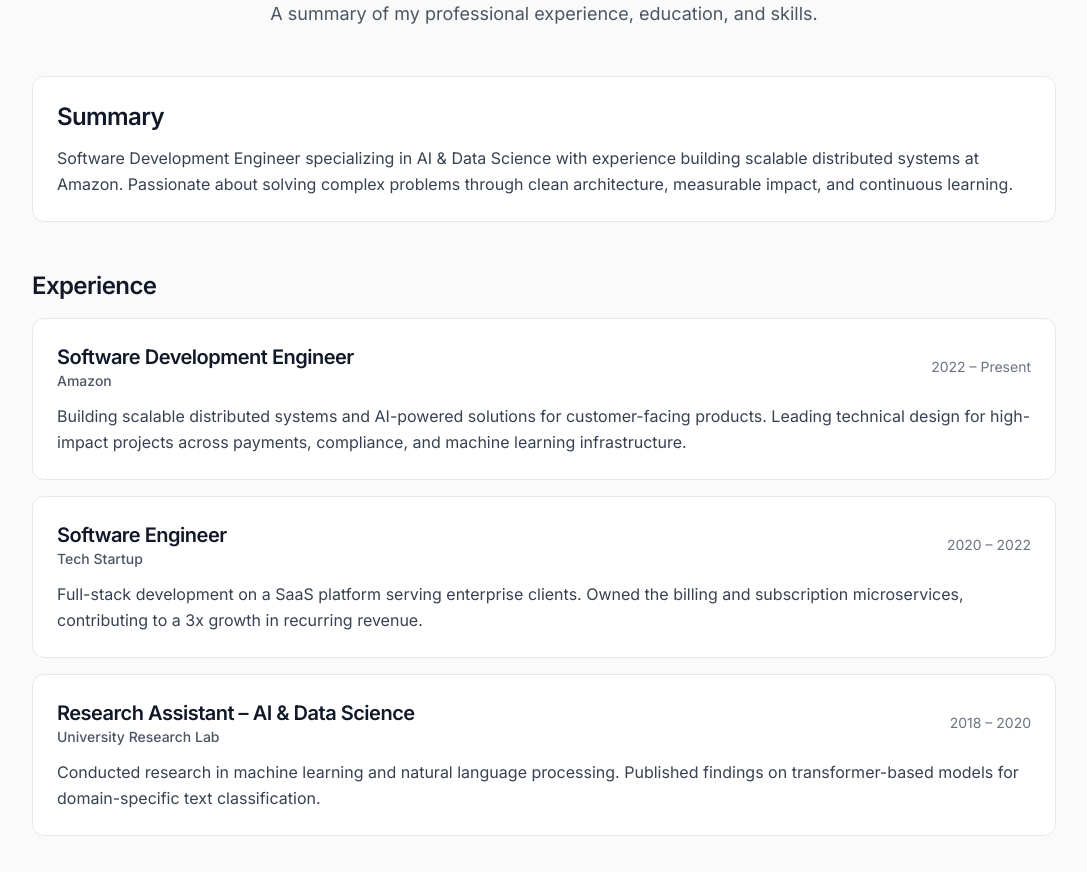
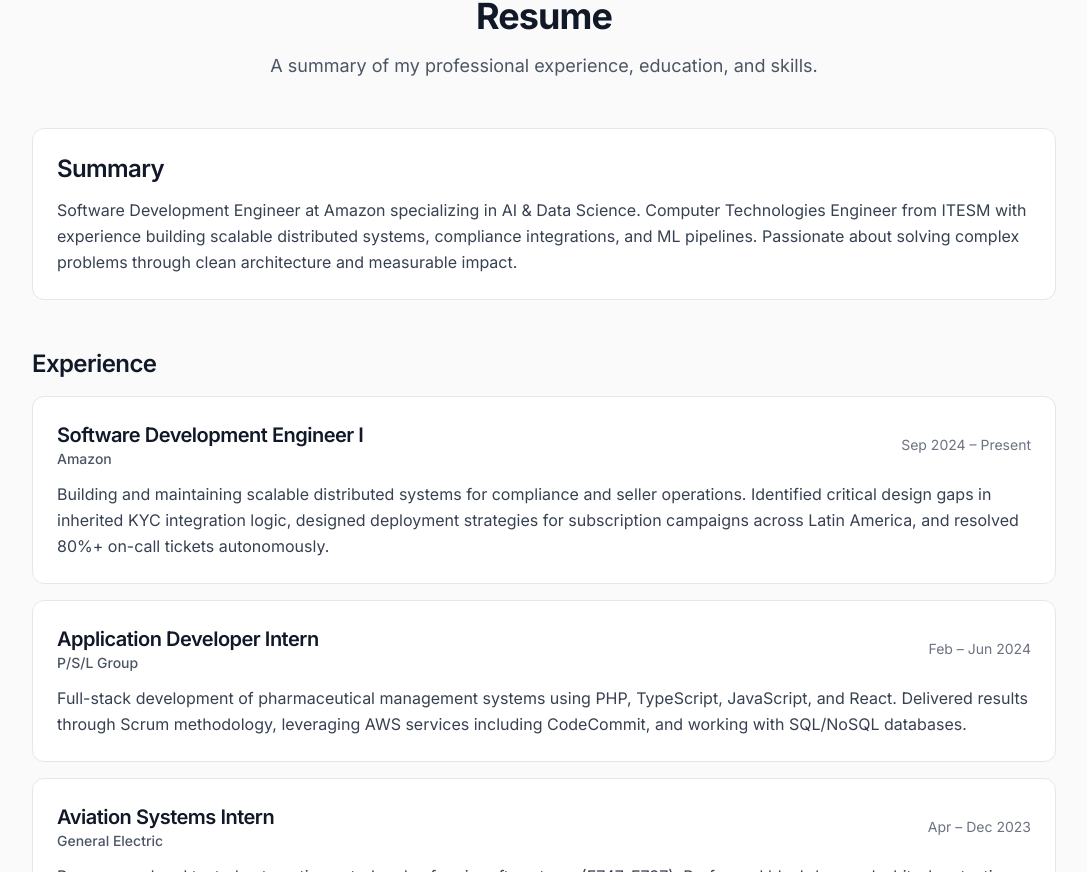
Before and after one commit to ulmo369/ThisIsUlmo, a React (Vite) app: page / in a window 1280 px wide. Shown: the part 4311-5183 px from the top of the page, without its empty margins (96-1183 px from the left). Built offline with nearby package versions, Linux system fonts and the light colour scheme.

Commit message:
feat(data): replace experience and resume with real content

```diff
--- a/src/data/experience.ts
+++ b/src/data/experience.ts
@@ -4,31 +4,31 @@ export const experience: ExperienceEntry[] = [
   {
     id: 'amazon-sde',
     company: 'Amazon',
-    role: 'Software Development Engineer',
-    period: '2022 – Present',
+    role: 'Software Development Engineer I',
+    period: 'Sep 2024 – Present',
     description:
-      'Building scalable distributed systems and AI-powered solutions for customer-facing products. Leading technical design for high-impact projects across payments, compliance, and machine learning infrastructure.',
-    metrics: ['$2.8B business impact', '$7M saved annually', '80%+ tickets resolved autonomously'],
+      'Building and maintaining scalable distributed systems for compliance and seller operations. Identified critical design gaps in inherited KYC integration logic, designed deployment strategies for subscription campaigns across Latin America, and resolved 80%+ on-call tickets autonomously.',
+    metrics: ['$2.8B in potential losses prevented', '$7M+ in potential losses prevented', '80%+ on-call tickets resolved'],
     isPrimary: true,
   },
   {
-    id: 'startup-swe',
-    company: 'Tech Startup',
-    role: 'Software Engineer',
-    period: '2020 – 2022',
+    id: 'psl-intern',
+    company: 'P/S/L Group',
+    role: 'Application Developer Intern',
+    period: 'Feb – Jun 2024',
     description:
-      'Full-stack development on a SaaS platform serving enterprise clients. Owned the billing and subscription microservices, contributing to a 3x growth in recurring revenue.',
-    metrics: ['3x revenue growth', '99.9% API uptime', '50+ REST endpoints'],
+      'Full-stack development of pharmaceutical management systems using PHP, TypeScript, JavaScript, and React. Delivered results through Scrum methodology, leveraging AWS services including CodeCommit, and working with SQL/NoSQL databases.',
+    metrics: ['Full-stack pharmaceutical systems', 'Scrum delivery', 'AWS + SQL/NoSQL'],
     isPrimary: false,
   },
   {
-    id: 'university-ra',
-    company: 'University Research Lab',
-    role: 'Research Assistant – AI & Data Science',
-    period: '2018 – 2020',
+    id: 'ge-intern',
+    company: 'General Electric',
+    role: 'Aviation Systems Intern',
+    period: 'Apr – Dec 2023',
     description:
-      'Conducted research in machine learning and natural language processing. Published findings on transformer-based models for domain-specific text classification.',
-    metrics: ['2 publications', '94% model accuracy', '10K+ dataset samples curated'],
+      'Programmed and tested automatic control codes for aircraft systems (E747, E737). Performed black-box and white-box testing, applied Scrum and Lean methodologies, and conducted software requirements analysis using IBM DOORS.',
+    metrics: ['Aircraft systems (E747, E737)', 'Black-box & white-box testing', 'IBM DOORS analysis'],
     isPrimary: false,
   },
 ];
--- a/src/data/resume.ts
+++ b/src/data/resume.ts
@@ -4,35 +4,33 @@ import { skills } from '@/data/skills';
 
 export const resumeData: ResumeData = {
   summary:
-    'Software Development Engineer specializing in AI & Data Science with experience building scalable distributed systems at Amazon. Passionate about solving complex problems through clean architecture, measurable impact, and continuous learning.',
+    'Software Development Engineer at Amazon specializing in AI & Data Science. Computer Technologies Engineer from ITESM with experience building scalable distributed systems, compliance integrations, and ML pipelines. Passionate about solving complex problems through clean architecture and measurable impact.',
   experience,
   education: [
     {
-      institution: 'Placeholder University',
-      degree: 'B.S. Computer Science',
-      period: '2016 – 2020',
-      description:
-        'Focus on algorithms, distributed systems, and machine learning. Graduated with honors.',
+      institution: 'ITESM, Campus Querétaro',
+      degree: 'B.S. Computational Technologies Engineering',
+      period: 'Graduated Jun 2024',
+      description: 'GPA: 94/100 (3.7/4.0). Focus on software engineering, distributed systems, and applied AI.',
     },
     {
-      institution: 'Placeholder Institute',
-      degree: 'M.S. Artificial Intelligence',
-      period: '2020 – 2022',
-      description:
-        'Research in NLP and transformer architectures. Published work on domain-specific text classification.',
+      institution: 'ITESM, Campus Querétaro',
+      degree: 'Minor in AI and Data Science',
+      period: 'Concentration Semester',
+      description: 'GPA: 100/100 (4.0/4.0). Specialized coursework in machine learning, neural networks, and data engineering.',
     },
   ],
   skills,
   awards: [
     {
-      title: 'Placeholder Award for Engineering Excellence',
-      description: 'Recognized for outstanding technical contributions and cross-team impact.',
-      year: '2023',
+      title: 'VEX National Robotics Championship — 1st Place',
+      description: 'Led the programming stage of the robot for team VORTEX, winning the national championship.',
+      year: '2024',
     },
     {
-      title: 'Hackathon Winner',
-      description: 'First place in internal hackathon for AI-powered automation tool.',
-      year: '2022',
+      title: 'VEX Robotics World Championship — 33rd of 100',
+      description: 'Led the programming stage at the world championship, placing 33rd out of 100 teams globally.',
+      year: '2024',
     },
   ],
 };
```
